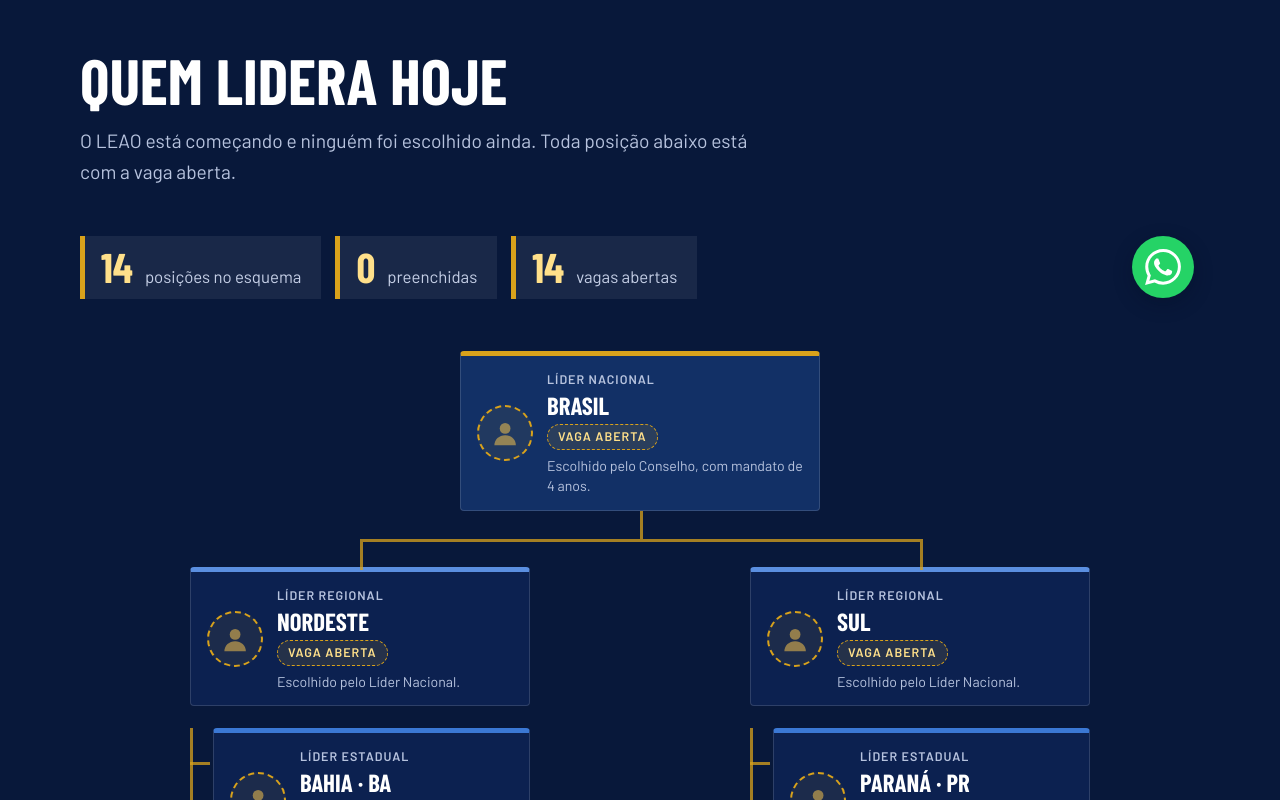
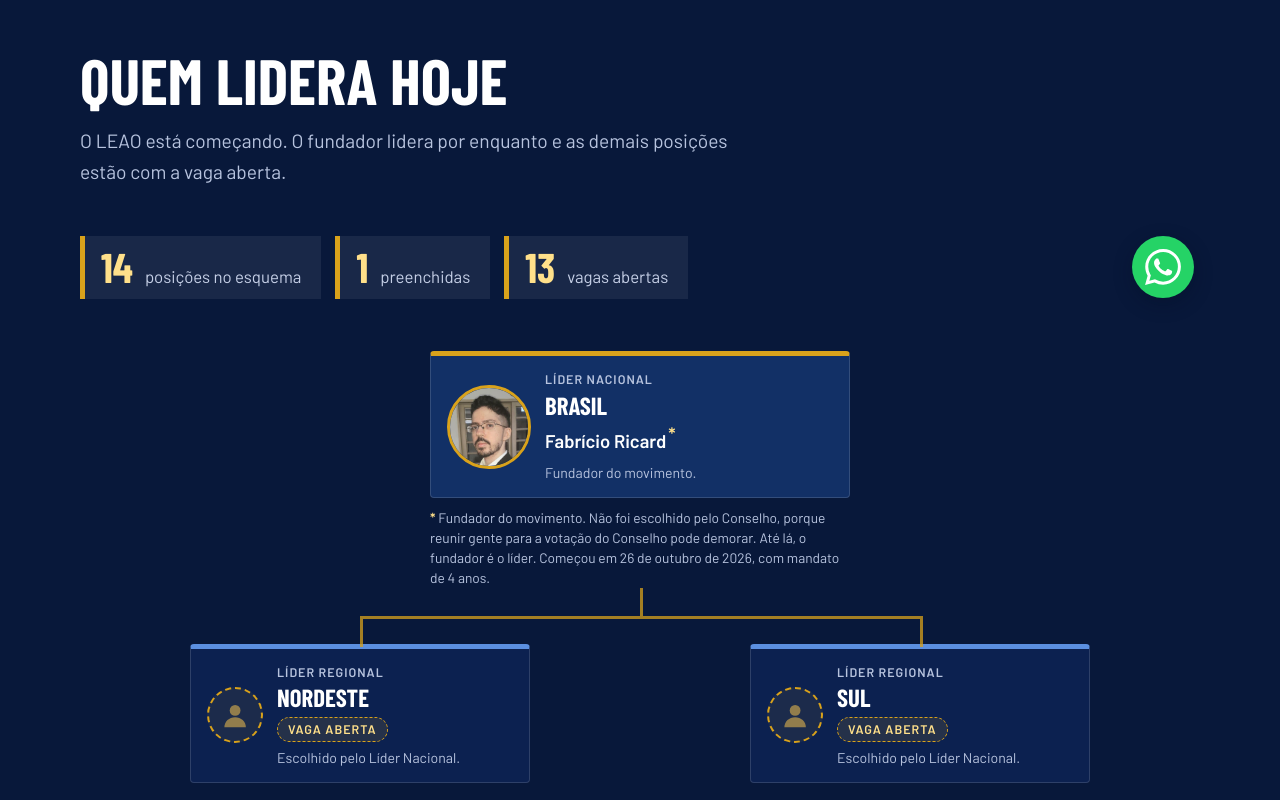
Before and after one commit to fabricioricard/movimentoleao, a Next.js app: page /lideranca in a window 1280 px wide. Shown: the part 480-1280 px from the top of the page. Built offline with nearby package versions, Linux system fonts and the light colour scheme; a web font is replaced by a local one.

Commit message:
Fabricio Ricard como lider nacional interino

```diff
--- a/app/lideranca/lideranca.css
+++ b/app/lideranca/lideranca.css
@@ -7,7 +7,7 @@
 
 /* ---------- Organograma ---------- */
 .org { --linha: rgba(217, 162, 27, 0.75); display: flex; flex-direction: column; align-items: center; }
-.org-topo { width: min(360px, 100%); position: relative; padding-bottom: 28px; }
+.org-topo { width: min(420px, 100%); position: relative; padding-bottom: 28px; }
 .org-topo::after { content: ""; position: absolute; left: 50%; bottom: 0; height: 28px; border-left: 3px solid var(--linha); }
 
 .org-regioes { display: grid; grid-template-columns: repeat(var(--n), minmax(0, 1fr)); width: 100%; }
@@ -88,3 +88,13 @@
   .org-recrutas { padding: 18px 16px; }
   .org-placar b { font-size: 2.1rem; }
 }
+
+/* Líder Nacional: foto maior e nota de rodapé */
+.org-n-nacional .org-avatar { width: 84px; height: 84px; border: 3px solid var(--ouro); }
+.org-ast { color: #ffe08a; font-size: 1em; margin-left: 2px; }
+.org-n-nacional .org-pessoa { font-size: 1.15rem; }
+.org-rodape-nota { margin-top: 10px; font-size: 0.86rem; line-height: 1.45; color: #b7c3de; text-align: left; }
+.org-rodape-nota span { color: #ffe08a; font-weight: 700; }
+@media (max-width: 560px) {
+  .org-n-nacional .org-avatar { width: 68px; height: 68px; }
+}
--- a/components/Lideranca.js
+++ b/components/Lideranca.js
@@ -35,7 +35,7 @@ function Avatar({ ocupante }) {
 }
 
 function Pessoa({ ocupante }) {
-  if (ocupante && ocupante.nome) return <span className="org-pessoa">{ocupante.nome}</span>;
+  if (ocupante && ocupante.nome) return <span className="org-pessoa">{ocupante.nome}{ocupante.asterisco ? <sup className="org-ast" aria-label="ver nota">*</sup> : null}</span>;
   return <span className="org-vaga-tag">Vaga aberta</span>;
 }
 
@@ -85,7 +85,7 @@ export default function Lideranca() {
         <div className="container">
           <h2 className="titulo-secao junto" id="org-titulo">Quem lidera hoje</h2>
           <p className="secao-intro">
-            O LEAO está começando e ninguém foi escolhido ainda. Toda posição abaixo está com a vaga aberta.
+            O LEAO está começando. O fundador lidera por enquanto e as demais posições estão com a vaga aberta.
           </p>
 
           <ul className="org-placar" aria-label="Resumo">
@@ -96,7 +96,10 @@ export default function Lideranca() {
 
           <div className="org" style={{ "--n": REGIOES.length }}>
             <div className="org-topo">
-              <Cartao cargo="Líder Nacional" lugar="Brasil" como={COMO.nacional} ocupante={NACIONAL.ocupante} nivel="nacional" />
+              <Cartao cargo="Líder Nacional" lugar="Brasil" como={(NACIONAL.ocupante && NACIONAL.ocupante.como) || COMO.nacional} ocupante={NACIONAL.ocupante} nivel="nacional" />
+              {NACIONAL.nota && NACIONAL.ocupante && NACIONAL.ocupante.asterisco && (
+                <p className="org-rodape-nota"><span aria-hidden="true">*</span> {NACIONAL.nota}</p>
+              )}
             </div>
 
             <ul className="org-regioes">
@@ -141,7 +144,7 @@ export default function Lideranca() {
       <section className="bloco bloco-gelo org-lateral" aria-labelledby="org-lat-titulo">
         <div className="container">
           <h2 className="titulo-secao junto" id="org-lat-titulo">Ao lado da escada</h2>
-          <p className="secao-intro">Propaganda, Conselho e Honraria também estão com as vagas abertas.</p>
+          <p className="secao-intro">Propaganda, Conselho e Honraria estão com as vagas abertas.</p>
           <ul className="org-lat-grade">
             {LATERAIS.map((l) => (
               <li className="org-lat-card" key={l.nome}>
--- a/lib/lideranca-dados.js
+++ b/lib/lideranca-dados.js
@@ -16,7 +16,17 @@ export const COMO = {
   municipal: "Escolhido pelo Líder Estadual.",
 };
 
-export const NACIONAL = { ocupante: null };
+// O fundador lidera até o Conselho ser eleito. `asterisco` mostra o * no nome e a nota abaixo do cartão.
+export const NACIONAL = {
+  ocupante: {
+    nome: "Fabrício Ricard",
+    foto: "/lideres/fabricio-ricard.jpg",
+    asterisco: true,
+    como: "Fundador do movimento.",
+  },
+  nota:
+    "Fundador do movimento. Não foi escolhido pelo Conselho, porque reunir gente para a votação do Conselho pode demorar. Até lá, o fundador é o líder. Começou em 26 de outubro de 2026, com mandato de 4 anos.",
+};
 
 export const REGIOES = [
   {
```
Also changed, not shown: public/lideres/fabricio-ricard.jpg (added).
